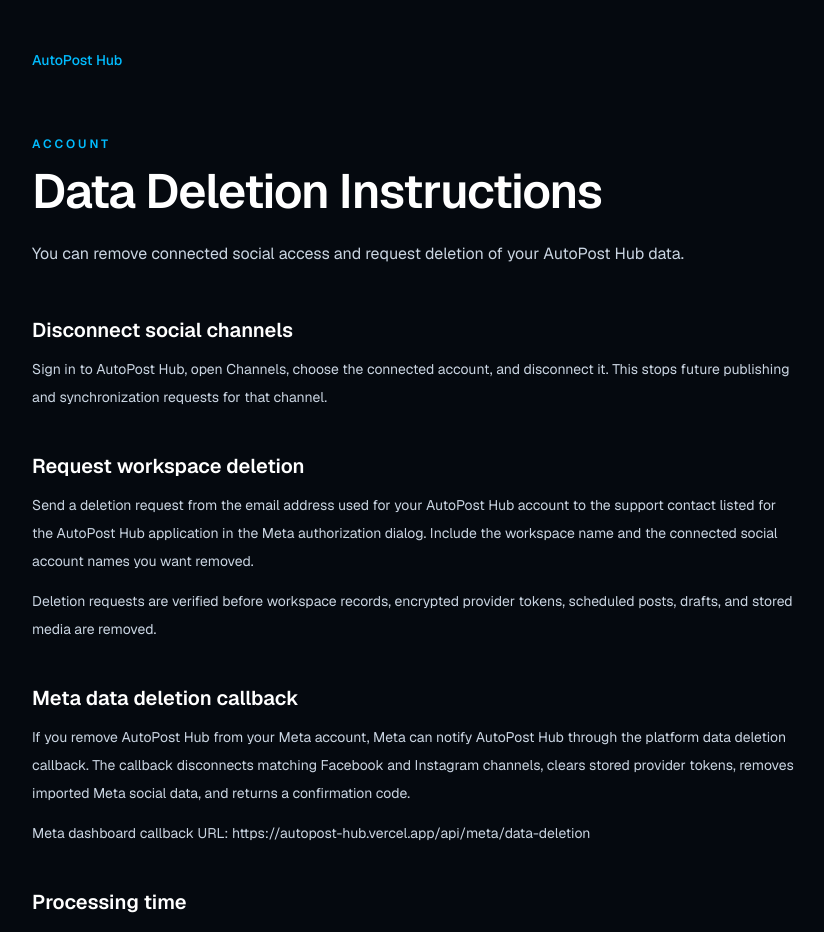
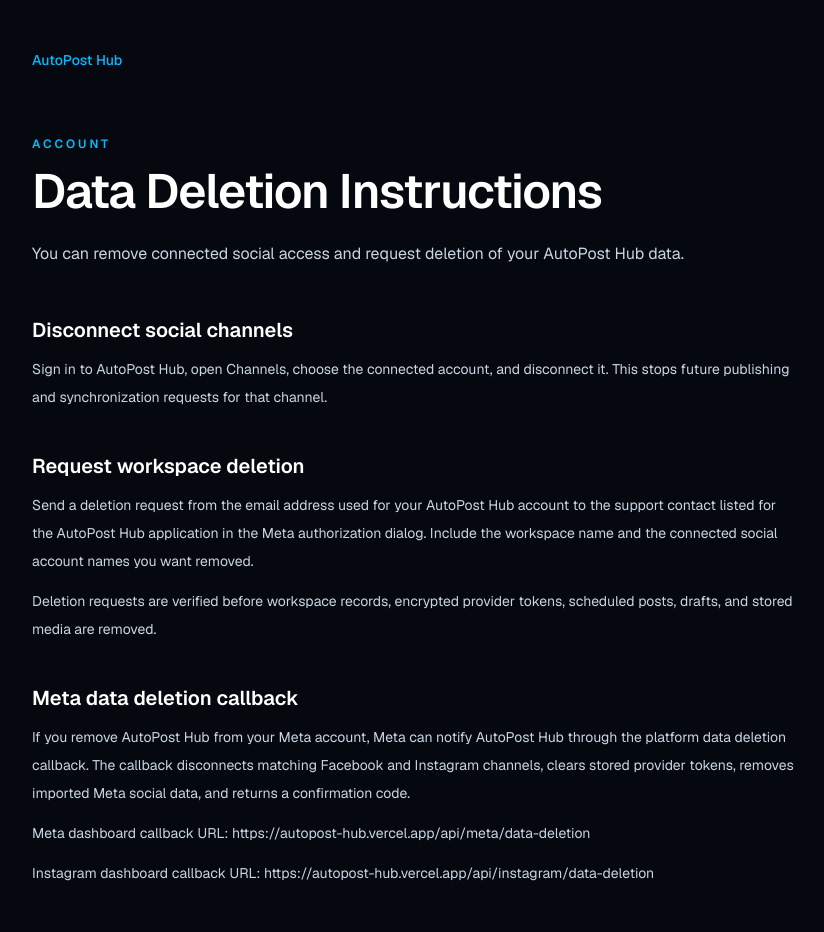
Before and after one commit to tantawy0/autopost-hub, a Next.js app: page /data-deletion in a window 1280 px wide. Shown: the top 932 px of the page, without its empty margins (224-1048 px from the left). Built offline with nearby package versions, Linux system fonts and the light colour scheme.

Commit message:
Align Meta app review pack with latest guidance

```diff
--- a/app/data-deletion/page.tsx
+++ b/app/data-deletion/page.tsx
@@ -25,6 +25,7 @@
           paragraphs: [
             "If you remove AutoPost Hub from your Meta account, Meta can notify AutoPost Hub through the platform data deletion callback. The callback disconnects matching Facebook and Instagram channels, clears stored provider tokens, removes imported Meta social data, and returns a confirmation code.",
             "Meta dashboard callback URL: https://autopost-hub.vercel.app/api/meta/data-deletion",
+            "Instagram dashboard callback URL: https://autopost-hub.vercel.app/api/instagram/data-deletion",
           ],
         },
         {
```
Also changed, not shown: 5 other files (tests, documents, lock files or other folders).
